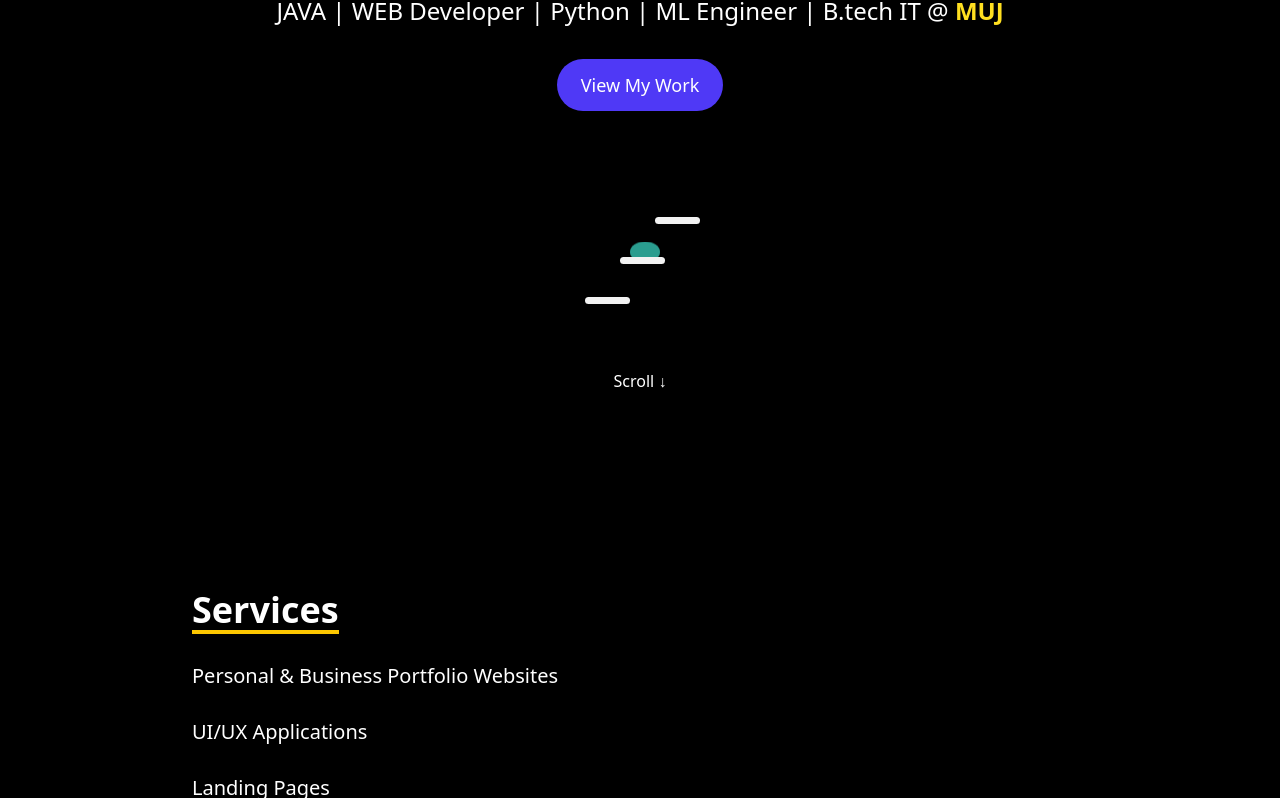
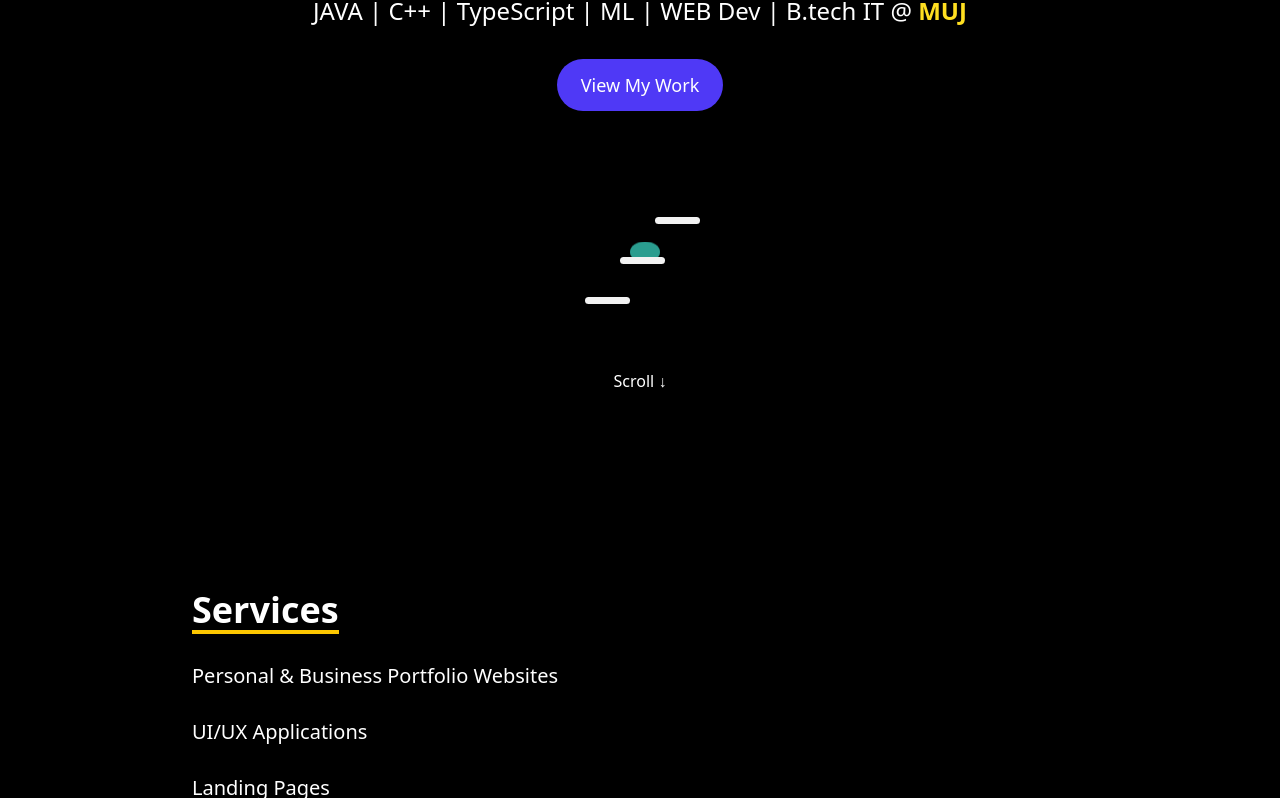
Before and after one commit to chinmay3012/Portfolio, a website: page index.html in a window 1280 px wide. Shown: the part 290-1088 px from the top of the page. Drawn offline with Linux system fonts and the light colour scheme.

Commit message:
updated hero-section

```diff
--- a/index.html
+++ b/index.html
@@ -56,7 +56,7 @@
 <!--Hero Section-->
 <section id="hero" class="w-full h-screen flex flex-col justify-center items-center text-center pt-20 bg-black">
     <h1 class="text-5xl md:text-7xl font-bold mb-4">Hi, I'm Chinmay 👋</h1>
-    <p class="text-xl md:text-2xl">JAVA | WEB Developer | Python | ML Engineer | B.tech IT @ <span class="text-yellow-300 font-extrabold">MUJ</span></p>
+    <p class="text-xl md:text-2xl">JAVA | C++ | TypeScript | ML | WEB Dev | B.tech IT @ <span class="text-yellow-300 font-extrabold">MUJ</span></p>
     <a href="#projects" class="mt-8 inline-block bg-indigo-600 hover:bg-indigo-700 px-6 py-3 rounded-full text-lg">View My Work</a>
     <br><br><br><br><div class="loader"></div>
     <br><br><br><p class="my-3">Scroll ↓ </p>
```
